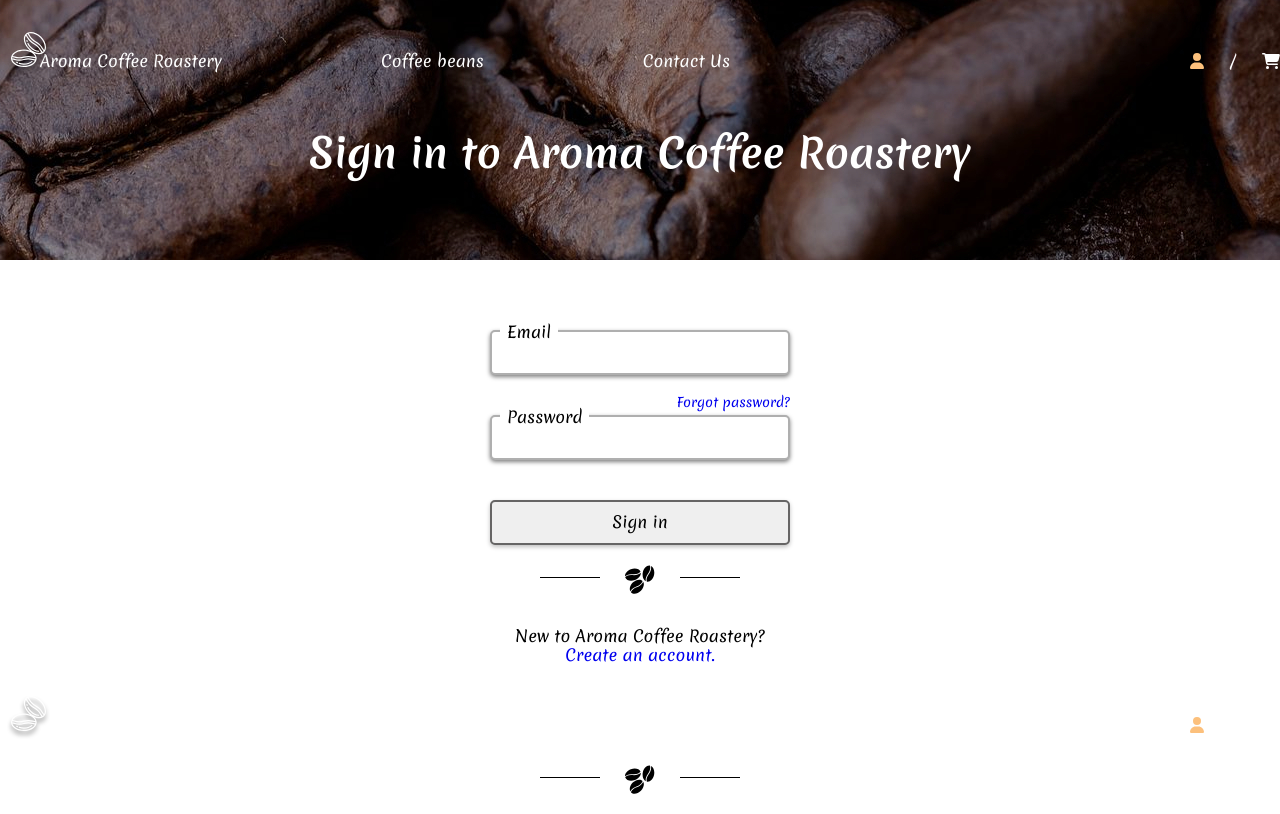
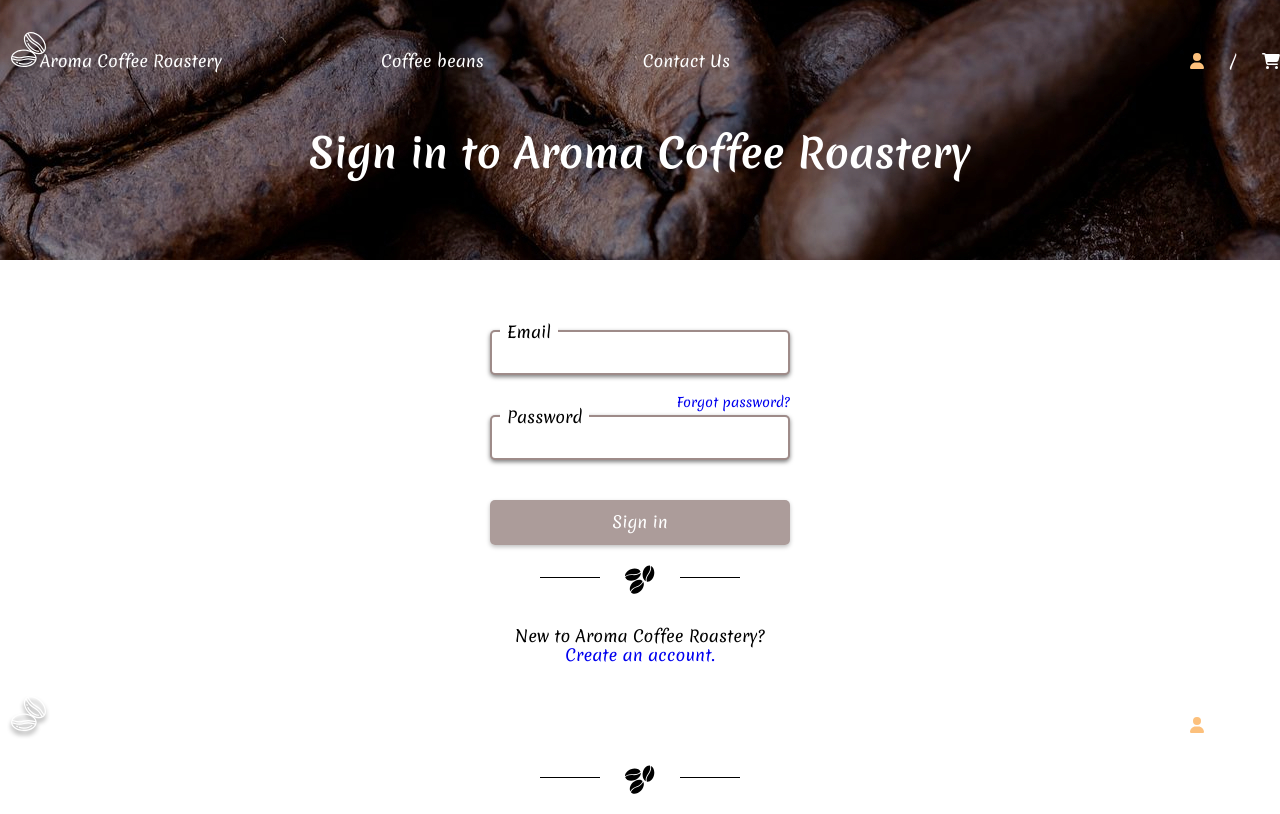
Before and after one commit to awwwrina/coffee-shop-app, a React (Create React App) app: page /login in a window 1280 px wide. Built offline with nearby package versions, Linux system fonts and the light colour scheme.

Commit message:
button color changed

```diff
--- a/src/components/pages/coffeeBeans/CoffeeBeans.js
+++ b/src/components/pages/coffeeBeans/CoffeeBeans.js
@@ -94,7 +94,7 @@ const CoffeeBlends = () => {
                     {beansLoadingStatus === "error" && <Error/>}
                     {showBtn && beans.length &&
                     <button
-                        className='btn btn_dark'
+                        className='btn btn_mt40'
                         onClick={() => setStart((start) => start + 6)}
                         >More</button> }
             </section >
--- a/src/components/quantityIndicator/quantityIndicator.scss
+++ b/src/components/quantityIndicator/quantityIndicator.scss
@@ -3,7 +3,7 @@
     height: 45px;
     margin-left: 15px;
     border-radius: 5px;
-	box-shadow: 0px 2px 4px rgba(0, 0, 0, 0.25);
-    border: 2px solid rgb(102, 101, 101);
+	//box-shadow: 0px 2px 4px rgba(0, 0, 0, 0.25);
+    border: none;
     text-align: center;
 }
--- a/src/index.scss
+++ b/src/index.scss
@@ -65,9 +65,11 @@ p, h2 {
 	box-shadow: 0px 2px 4px rgba(0, 0, 0, 0.25);
 	cursor: pointer;
 	transition: background-color 0.5s, box-shadow 1s;
-	border: 2px solid rgb(102, 101, 101);
+	background-color: rgba(117, 90, 87, 0.6);
+	border:none;
+	color: #fff;
 	&:hover {
-		background-color: rgba(255, 255, 255, 0.2);
+		background-color: rgba(117, 90, 87, 0.7);
 		box-shadow: 0px 7px 7px rgba(0, 0, 0, 0.3);
 	}
 	&_light {
@@ -75,12 +77,8 @@ p, h2 {
 		color: #ffffff;
 		border: 1px solid #fff;
 	}
-	&_dark {
+	&_mt40 {
 		margin-top: 40px;
-		border: 1px solid rgb(56, 56, 56);
-		&:hover {
-			background-color: rgba(0, 0, 0, 0.2);
-		}
 	}
 	&_no-margin {
 		margin: 0;
@@ -99,7 +97,7 @@ p, h2 {
 	height: 45px;
 	padding: 10px 10px;
 	outline: none;
-	border: 2px solid rgb(175, 175, 175);
+	border: 2px solid rgba(117, 90, 87, 0.7);
 	border-radius: 5px;
 	box-shadow: 0px 2px 4px rgba(0, 0, 0, 0.50);
 }
```
